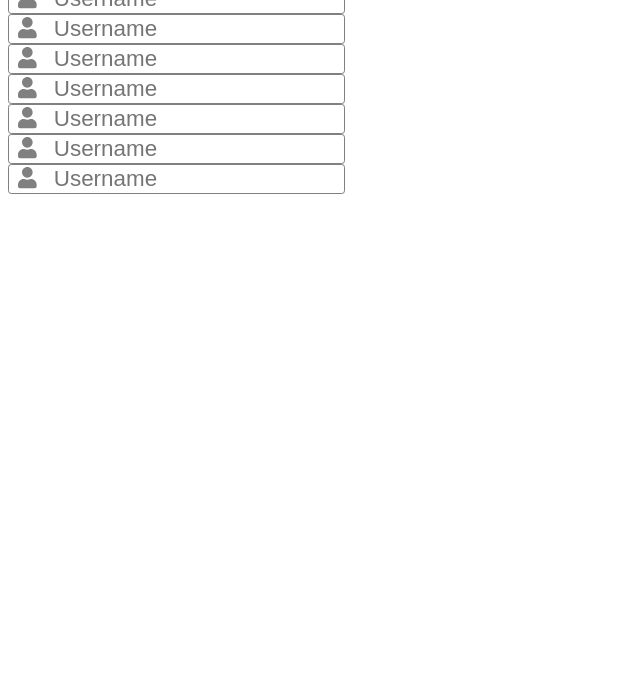
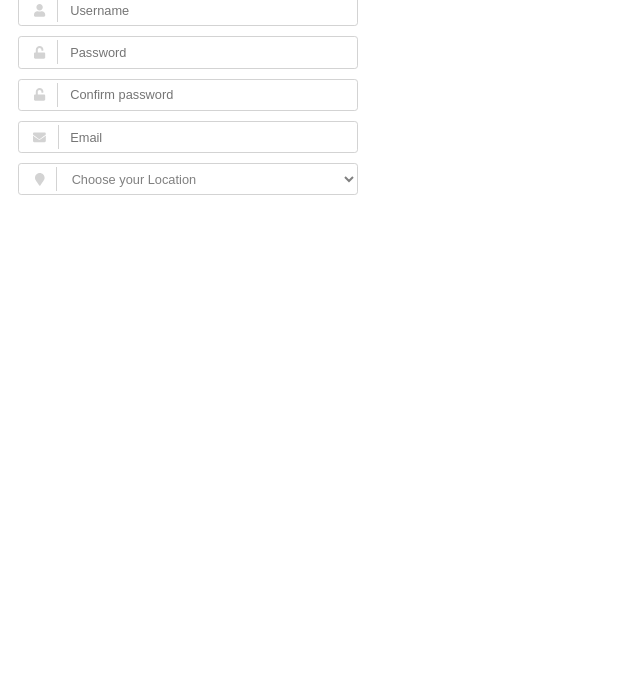
Before and after one commit to dadlez/weekly-webdev-challenge, a website: page src/index.html in a window 1280 px wide. Shown: the part 114-800 px from the top of the page, without its empty margins (0-640 px from the left). Drawn offline with Linux system fonts and the light colour scheme.

Commit message:
added first section html and styling to text and select inputs

```diff
--- a/src/index.css
+++ b/src/index.css
@@ -1,14 +1,19 @@
-input {
-  font-size: 1.4rem;
-  border: 1px solid grey;
+input, select {
+  width: 100%;
+  border: 1px solid lightgrey;
   border-radius: .2rem;
-  padding-left: 2em;
+  padding: .6em;
+  padding-left: 4em;
+  font-size: .8rem;
+  color: grey;
 }
 
 .input-wrapper {
+  width: 340px;
   position: relative;
   display: flex;
   align-items: center;
+  margin: 10px;
 }
 
 .input-icon {
@@ -16,9 +21,25 @@ input {
   height: 1.5rem;
   position: absolute;
   left: 10px;
-  /* display: flex;
-  align-items: center; */
+  display: flex;
+  align-items: center;
+  justify-content: center;
+  color: lightgrey;
+  font-size: .6rem;
+}
+
+.input-icon::after {
+  content: "";
+  height: 24px;
+  transform: translateX(12px);
+  border-right: 1px solid lightgrey;
+}
+
+select {
   color: grey;
+  background: none;
+  padding: .5em;
+  padding-left: 3.8em;
 }
 
 .user {
--- a/src/index.html
+++ b/src/index.html
@@ -21,51 +21,50 @@
     <section class="registerForm">
       <div class="container">
         <form action="#">
+
           <div class="input-wrapper">
             <div class="input-icon">
               <i class="fas fa-user fa-lg"></i>
             </div>
-            <input class="user" type="text" name="username" placeholder="Username">
+            <input class="user" type="text" name="username" placeholder="Username" required>
           </div>
+
           <div class="input-wrapper">
             <div class="input-icon">
-              <i class="fas fa-user fa-lg"></i>
+              <i class="fas fa-unlock fa-lg"></i>
             </div>
-            <input class="password" type="password" name="password" placeholder="Username">
+            <input class="password" type="password" name="password" placeholder="Password" required>
           </div>
+
           <div class="input-wrapper">
             <div class="input-icon">
-                <i class="fas fa-user fa-lg"></i>
+              <i class="fas fa-unlock fa-lg"></i>
             </div>
-              <input class="user" type="text" name="username" placeholder="Username">
+            <input class="password" type="password" name="confirm-password" placeholder="Confirm password" required>
           </div>
+
           <div class="input-wrapper">
             <div class="input-icon">
-                <i class="fas fa-user fa-lg"></i>
+              <i class="fas fa-envelope fa-lg"></i>
             </div>
-              <input class="user" type="text" name="username" placeholder="Username">
+            <input class="email" type="email" name="email" placeholder="Email" validate=true required>
           </div>
+
           <div class="input-wrapper">
             <div class="input-icon">
-                <i class="fas fa-user fa-lg"></i>
+              <i class="fas fa-map-marker fa-lg"></i>
             </div>
-              <input class="user" type="text" name="username" placeholder="Username">
+            <select name="location" id="location">
+              <option value="" selected disabled>Choose your Location</option>
+              <option value="">Your current location</option>
+              <option value="">Your best friend's location</option>
+              <option value="">Your last vacation location</option>
+              <option value="">Your current grandma's location</option>
+            </select>
           </div>
-          <div class="input-wrapper">
-              <div class="input-icon">
-                <i class="fas fa-user fa-lg"></i>
-              </div>
-              <input class="user" type="text" name="username" placeholder="Username">
-          </div>
-          <div class="input-wrapper">
-              <div class="input-icon">
-                <i class="fas fa-user fa-lg"></i>
-              </div>
-              <input class="user" type="text" name="username" placeholder="Username">
-          </div>
+
         </form>
       </div>
-
     </section>
     <section class="sendEmail"></section>
     <section class="signIn"></section>
```
Lines whose indentation alone changed are shown as unchanged.
